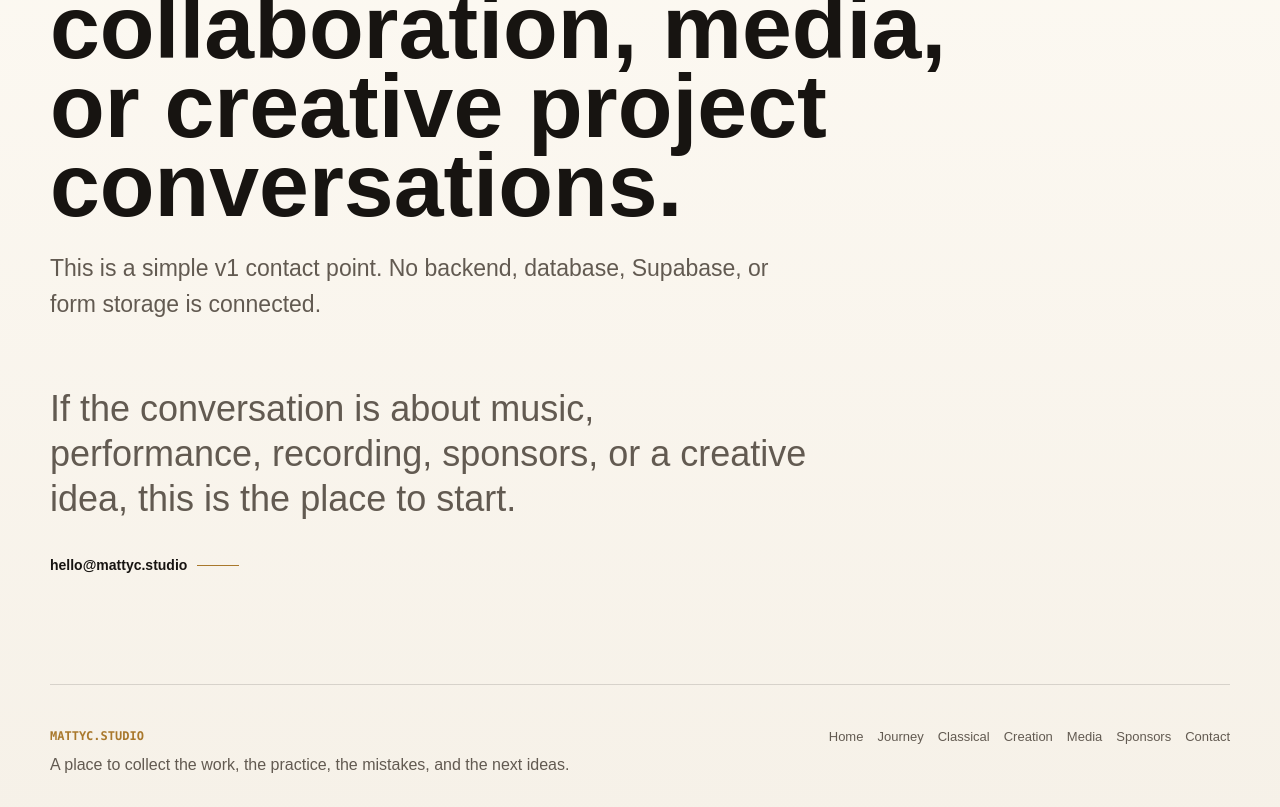
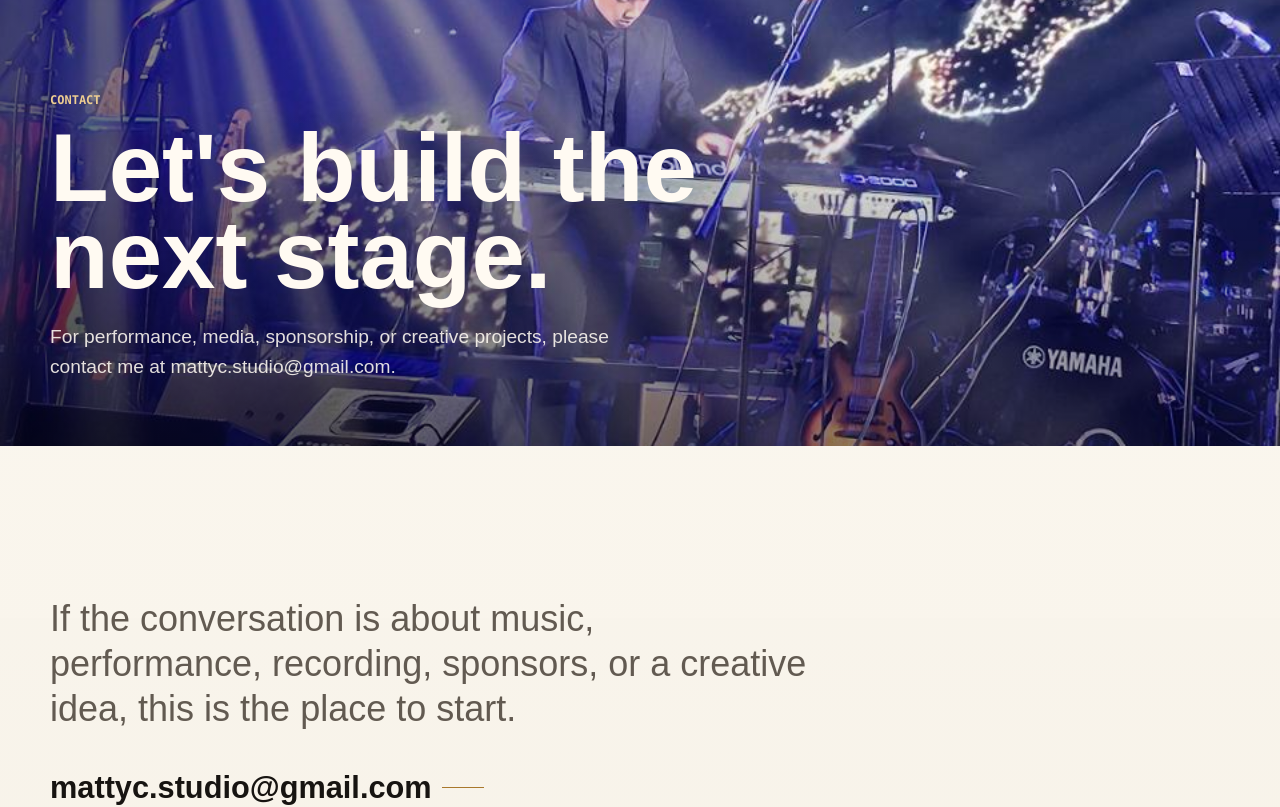
Before and after one commit to sompol-MXOS/mattyc-studio, a Next.js app: page /contact in a window 1280 px wide. Shown: the part 400-1207 px from the top of the page. Built offline with nearby package versions, Linux system fonts and the light colour scheme.

Commit message:
Update Contact page hero

```diff
--- a/app/contact/page.tsx
+++ b/app/contact/page.tsx
@@ -1,20 +1,27 @@
-import { SectionHeader } from "../components/SectionHeader";
-
 export default function ContactPage() {
   return (
-    <section className="page-shell contact-page">
-      <SectionHeader
-        eyebrow="Contact"
-        title="For performance, collaboration, media, or creative project conversations."
-        copy="This is a simple v1 contact point. No backend, database, Supabase, or form storage is connected."
-      />
-      <div className="quiet-contact">
-        <p>
-          If the conversation is about music, performance, recording, sponsors, or a creative idea,
-          this is the place to start.
-        </p>
-        <a className="text-link" href="mailto:hello@mattyc.studio">hello@mattyc.studio</a>
-      </div>
-    </section>
+    <>
+      <section className="page-photo-hero contact-hero">
+        <img className="page-hero-image" src="/images/matt-stage.jpg" alt="Matt on stage during a performance" />
+        <div className="page-hero-overlay">
+          <p className="eyebrow">Contact</p>
+          <h1>Let&apos;s build the next stage.</h1>
+          <p>
+            For performance, media, sponsorship, or creative projects, please contact me at
+            mattyc.studio@gmail.com.
+          </p>
+        </div>
+      </section>
+
+      <section className="page-shell contact-page after-photo-hero">
+        <div className="quiet-contact">
+          <p>
+            If the conversation is about music, performance, recording, sponsors, or a creative
+            idea, this is the place to start.
+          </p>
+          <a className="text-link" href="mailto:mattyc.studio@gmail.com">mattyc.studio@gmail.com</a>
+        </div>
+      </section>
+    </>
   );
 }
--- a/app/globals.css
+++ b/app/globals.css
@@ -295,6 +295,14 @@ main {
   object-position: center 44%;
 }
 
+.contact-hero .page-hero-image {
+  position: absolute;
+  inset: 0;
+  width: 100%;
+  height: 100%;
+  object-position: center 48%;
+}
+
 .page-hero-overlay {
   position: absolute;
   z-index: 1;
@@ -568,6 +576,10 @@ main {
   line-height: 1.25;
 }
 
+.contact-page .text-link {
+  font-size: clamp(20px, 2.4vw, 32px);
+}
+
 .site-footer {
   display: grid;
   grid-template-columns: minmax(0, 1fr) auto;
```
Also changed, not shown: public/images/matt-stage.jpg (added).
